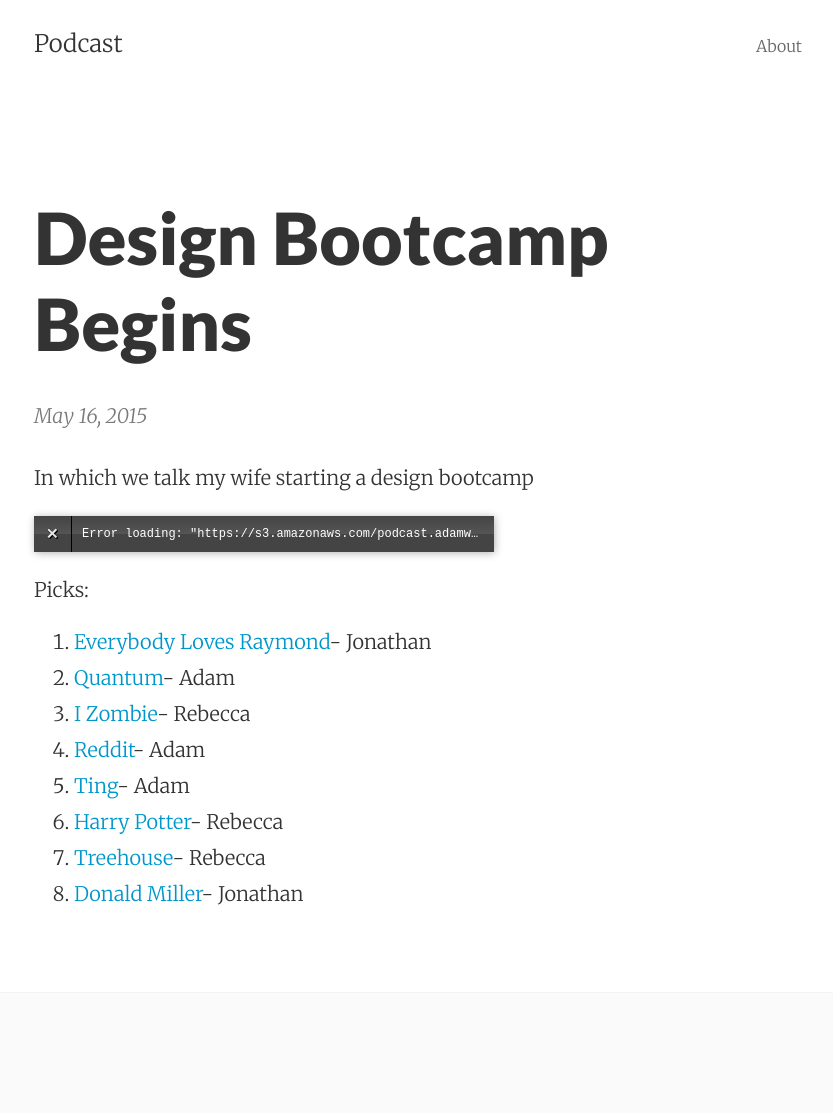
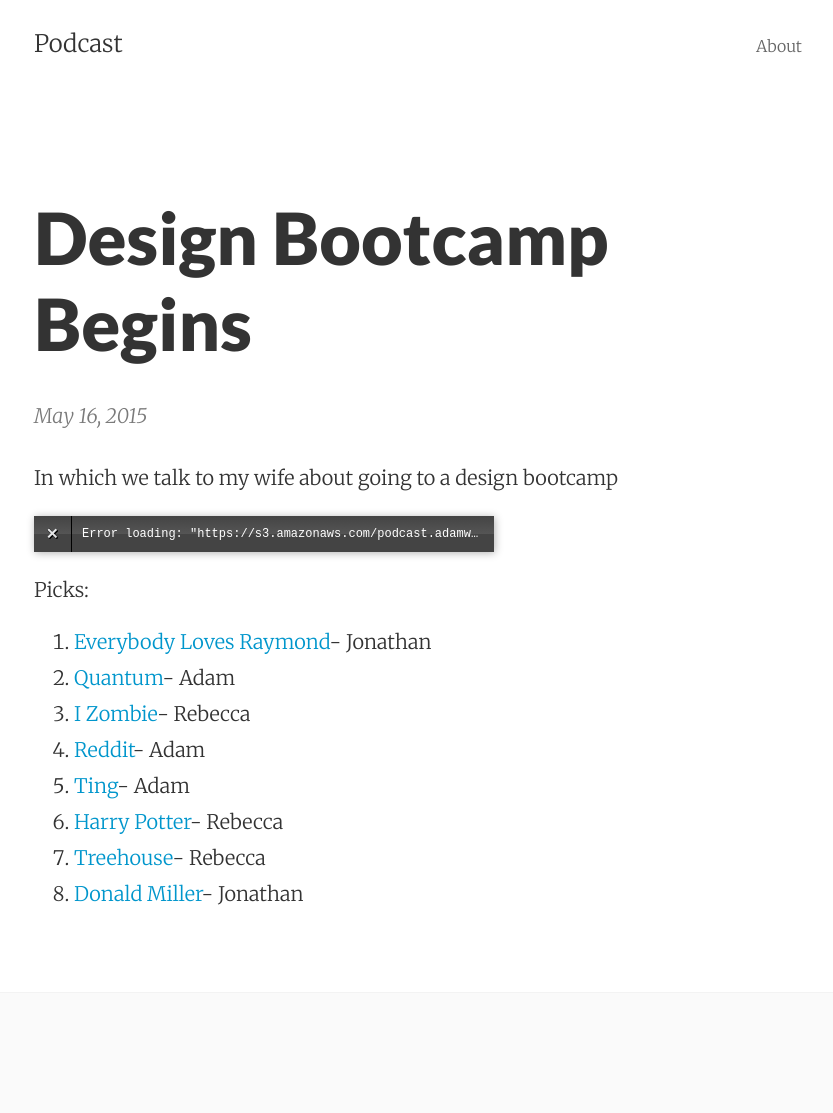
Before and after one commit to agarrharr/talking-dudes-podcast, a Jekyll site: the page built from _posts/2015-05-16-design-bootcamp-begins.md, in a window 1280 px wide. Shown: the whole page, without its empty margins (222-1055 px from the left). Built offline with Jekyll 4.4.1, drawn with Linux system fonts in a browser that asks for light colours; Markdown is read by kramdown in place of the engine named in the settings.

Commit message:
Fix description

```diff
--- a/_posts/2015-05-16-design-bootcamp-begins.md
+++ b/_posts/2015-05-16-design-bootcamp-begins.md
@@ -1,7 +1,7 @@
 ---
 layout: post
 title: Design Bootcamp Begins
-summary: In which we talk my wife starting a design bootcamp
+summary: In which we talk to my wife about going to a design bootcamp
 link: https://s3.amazonaws.com/podcast.adamwadeharris.com/2015-05-16-3.mp3
 length: 1:03:19
 speaker:
```
